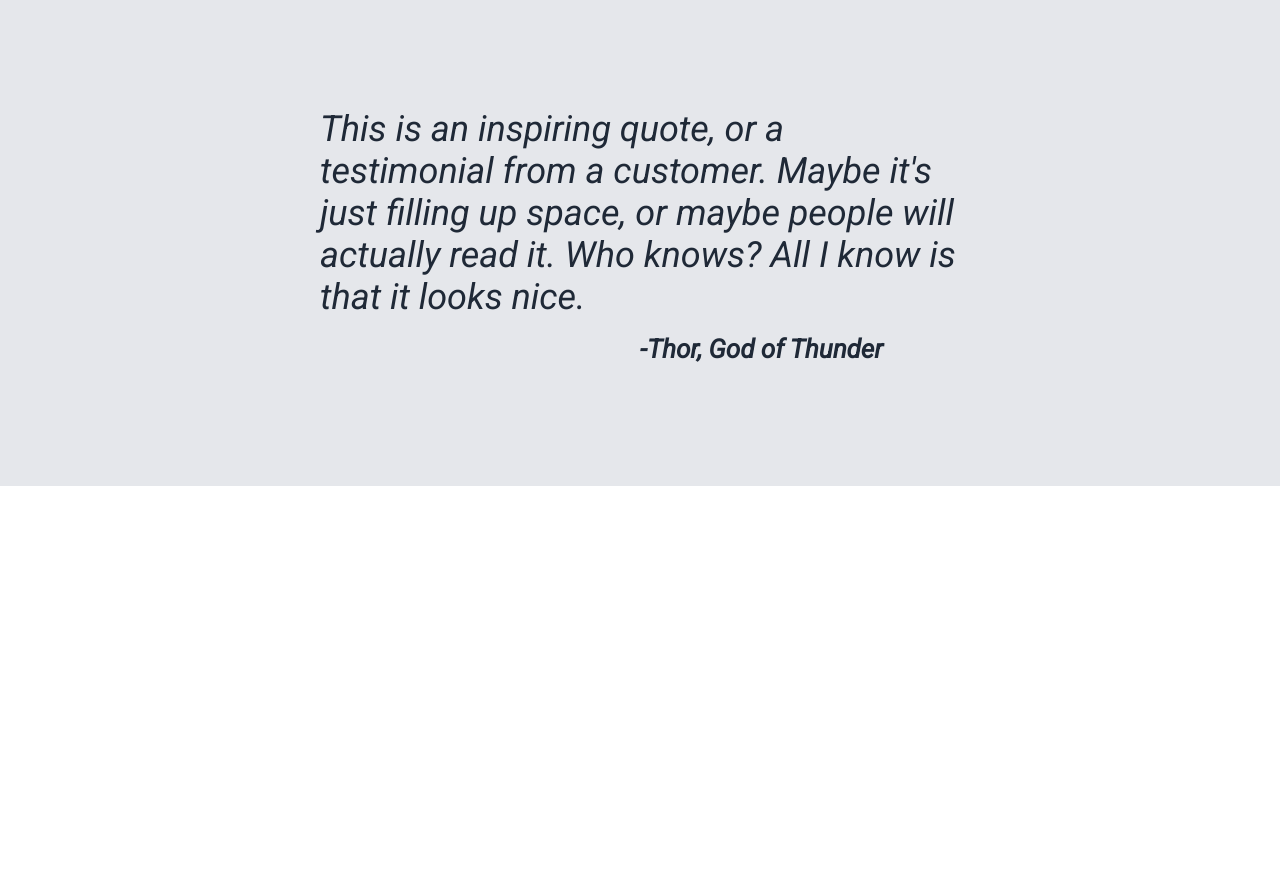
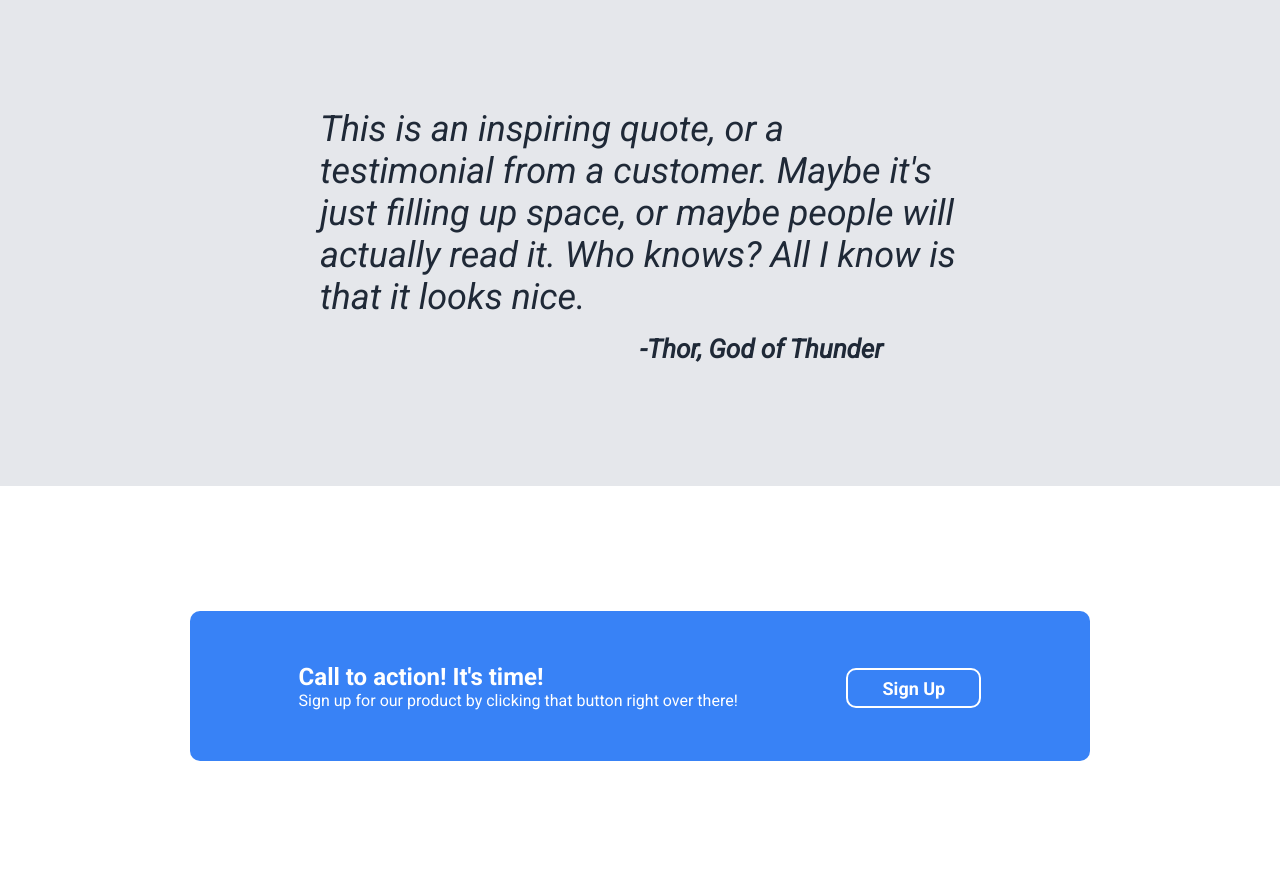
Before and after one commit to DSam87/odin_landing_page, a plain HTML site: page index.html in a window 1280 px wide. Shown: the part 1064-1950 px from the top of the page. Before the commit the page ends 1550 px from the top, so only its background shows below. Drawn offline with Linux system fonts and the light colour scheme.

Commit message:
Add action html & css

```diff
--- a/index.html
+++ b/index.html
@@ -76,6 +76,19 @@
     </div>
 
 
+    <div class="call-to-action-container">
+        <div class="call-to-action">
+            <div class="left-call-to-action">
+                <p class="bold">Call to action! It's time!</p>
+                <p>Sign up for our product by clicking that button right over there!</p>
+            </div>
+            <div class="right-call-to-action">
+                <button>Sign Up</button>
+            </div>
+        </div>
+    </div>
+
+
 
 
 
--- a/styles.css
+++ b/styles.css
@@ -182,3 +182,46 @@ header a{
     font-style: italic;
     color: #1f2937;
 }
+
+.call-to-action-container{
+    display: flex;
+    flex-direction: row;
+    justify-content: center;
+    align-items: center;
+    height: 400px;
+}
+
+.call-to-action{
+    background-color: #3882f6;
+    height: 150px;
+    flex: 0 1 900px;
+    display: flex;
+    flex-direction: row;
+    justify-content: space-evenly;
+    align-items: center;
+    border-radius: 10px;
+}
+
+.right-call-to-action button{
+    width: 135px;
+    height: 40px;
+    border-radius: 10px;
+    border: none;
+    font-size: 18px;
+    font-weight: bold;
+    color: white;
+    background-color:#3882f6;
+    margin-top: 4px;
+    flex-shrink: 0;
+    cursor: pointer;
+    border: solid white 2px;
+}
+
+.left-call-to-action{
+    color: white;
+}
+
+.left-call-to-action .bold{
+    font-weight: bold;
+    font-size: 24px;
+}
```
